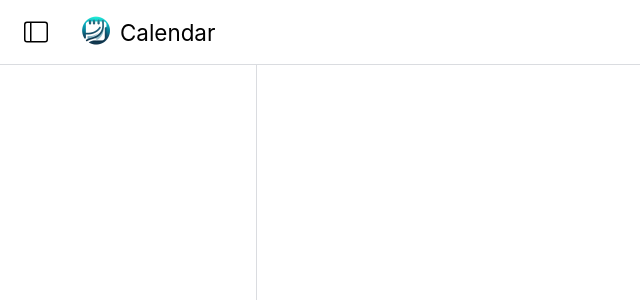
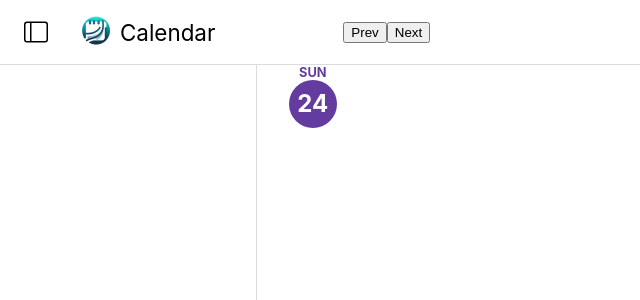
Before and after one commit to coloshword/calendar, a React (Create React App) app in the folder client/: page /calendar in a window 1280 px wide. Shown: the top 300 px of the page, without its empty margins (0-640 px from the left). Built offline with nearby package versions, Linux system fonts and the light colour scheme.

Commit message:
Day -- can switch between days

```diff
--- a/client/src/components/Calendar.tsx
+++ b/client/src/components/Calendar.tsx
@@ -1,4 +1,4 @@
-import React, { FC } from "react";
+import React, { FC, useState } from "react";
 import './calendarCSS/Calendar.css';
 import headerIcon from '../assets/icon.png';
 import sideBar from '../assets/sidebar.svg'
@@ -9,6 +9,37 @@ import { CalendarDisplay } from "./calendarComponents/CalendarDisplay";
 * Parent level component for application
 */
 const Calendar: FC = ({}) => {
+    const [displayMode, setDisplayMode] = useState('d');
+    const [today, setToday] = useState(new Date());
+    const [viewDate, setViewDate] = useState(today);
+    /* nextPrevDateBtns: Renders the next date and prev date buttons */
+    const nextPrevDateBtns = () => {
+        return(
+            <div className="next-prev-btn-container">
+                <button onClick={() => handlePrevDate()}>Prev</button>
+                <button onClick={() => handleNextDate()}>Next</button>
+            </div>
+        )
+    }
+
+    /* handleNextDate: handles the next date button press */
+    const handleNextDate = () => {
+        if (displayMode === 'd') {
+            // day display mode, set day to be the next day
+            let nextDay = new Date(viewDate);
+            nextDay.setDate(viewDate.getDate() + 1);
+            setViewDate(nextDay);
+        }
+    }
+
+    /* handlePrevDate: handles the prev date button press */
+    const handlePrevDate = () => {
+        let prevDay = new Date(viewDate);
+        prevDay.setDate(viewDate.getDate() - 1);
+        setViewDate(prevDay);
+    }
+
+
     return(
         <div className="calendar">
             <div className="calendar-header">
@@ -17,10 +48,11 @@ const Calendar: FC = ({}) => {
                     <img className="header-icon" src={headerIcon}/>
                     <span className="icon-name">Calendar</span>
                 </div>
+                {nextPrevDateBtns()}
             </div>
             <div className="calendar-body">
                 <LeftSidebar/>
-                <CalendarDisplay/>
+                <CalendarDisplay displayMode={displayMode} today={today} viewDate = {viewDate} />
             </div>
         </div>
     )
--- a/client/src/components/calendarCSS/Calendar.css
+++ b/client/src/components/calendarCSS/Calendar.css
@@ -40,3 +40,7 @@
     display: flex;
     flex-direction: row;
 }
+
+.next-prev-btn-container {
+    margin-left: 10%;
+}
--- /dev/null
+++ b/client/src/components/calendarCSS/Day.css
@@ -0,0 +1,25 @@
+.day-date-container {
+    display: flex;
+    flex-direction: column;
+    color: #643B9F;
+    font-weight: 700;
+    font-size: 0.8rem;
+    width: 3rem;
+    text-align: center;
+    margin-left: 2rem;
+}
+
+.day-date-circle {
+    border-radius: 50%;
+    width: 3rem;
+    height: 3rem;
+    color: black;
+    text-align: center;
+    line-height: 3rem;
+    font-size: 1.5rem;
+}
+
+.day-date-today {
+    background-color: #643B9F;
+    color: white;
+}
--- a/client/src/components/calendarComponents/CalendarDisplay.tsx
+++ b/client/src/components/calendarComponents/CalendarDisplay.tsx
@@ -1,9 +1,20 @@
-import React, { FC } from 'react';
+import React, { FC, useState } from 'react';
 import '../calendarCSS/CalendarDisplay.css';
+import { Day } from './Day'
 
-const CalendarDisplay: FC = ({}) => {
+interface CalendarDisplayProps {
+    displayMode: string;   // prop from Calendary --> the current mode we are displaying
+    today: Date;    // prop from Calendar --> the date today is
+    viewDate: Date; // prop from Calendar --> the date we are viewing
+}
+
+const CalendarDisplay: FC<CalendarDisplayProps> = ({displayMode, viewDate, today}) => {
+    /* State of the Calendar being displayed, whether day, week, or month. Will be passed as a prop later*/
+    // on load we load the current date
     return (
-        <div className="calendar-display"></div>
+        <div className="calendar-display">
+            {displayMode === 'd' && <Day day={viewDate} today={today}/>}
+        </div>
     )
 }
 
--- /dev/null
+++ b/client/src/components/calendarComponents/Day.tsx
@@ -0,0 +1,31 @@
+import React, { FC, useState } from 'react';
+import '../calendarCSS/Day.css';
+
+const dayNames = ["SUN", "MON", "TUE", "WED", "THU", "FRI", "SUN"];
+// Define the props type
+interface DayProps {
+    day: Date;
+    today: Date
+}
+
+const Day: FC<DayProps> = ({ day, today }) => {
+    /* renderDate: renders the display of day of the week and the date (of the month) */
+    const renderDate = () => {
+        return (
+            <div className="day-date-container">
+                <span>{dayNames[day.getDay()]}</span>
+                <div className={(day.toDateString() == today.toDateString() ? "day-date-today" : "") + " day-date-circle"}>
+                    {day.getDate()}
+                </div>
+            </div>
+        )
+    }
+
+    return (
+        <div className="day-container">
+            {renderDate()}
+        </div>
+    );
+}
+
+export { Day };
```
Also changed, not shown: client/tsconfig.json (+4 -9 lines).
